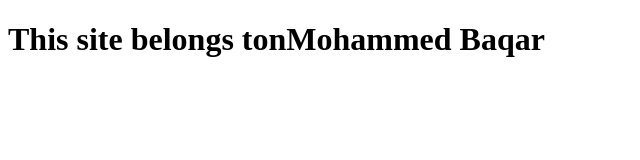
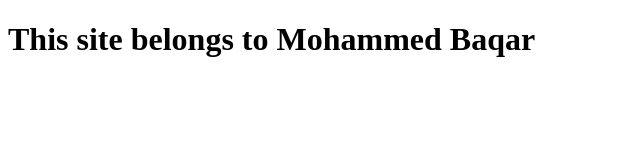
Before and after one commit to MohammedBaqar/web, a plain HTML site: page index.html in a window 1280 px wide. Shown: the whole page, without its empty margins (0-640 px from the left). Drawn offline with Linux system fonts and the light colour scheme.

Commit message:
Update index.html

```diff
--- a/index.html
+++ b/index.html
@@ -4,6 +4,6 @@
 	<title>welcome</title>
 </head>
 <body>
-<h1>This site belongs tonMohammed Baqar</h1>
+<h1>This site belongs to Mohammed Baqar</h1>
 </body>
 </html>
```
